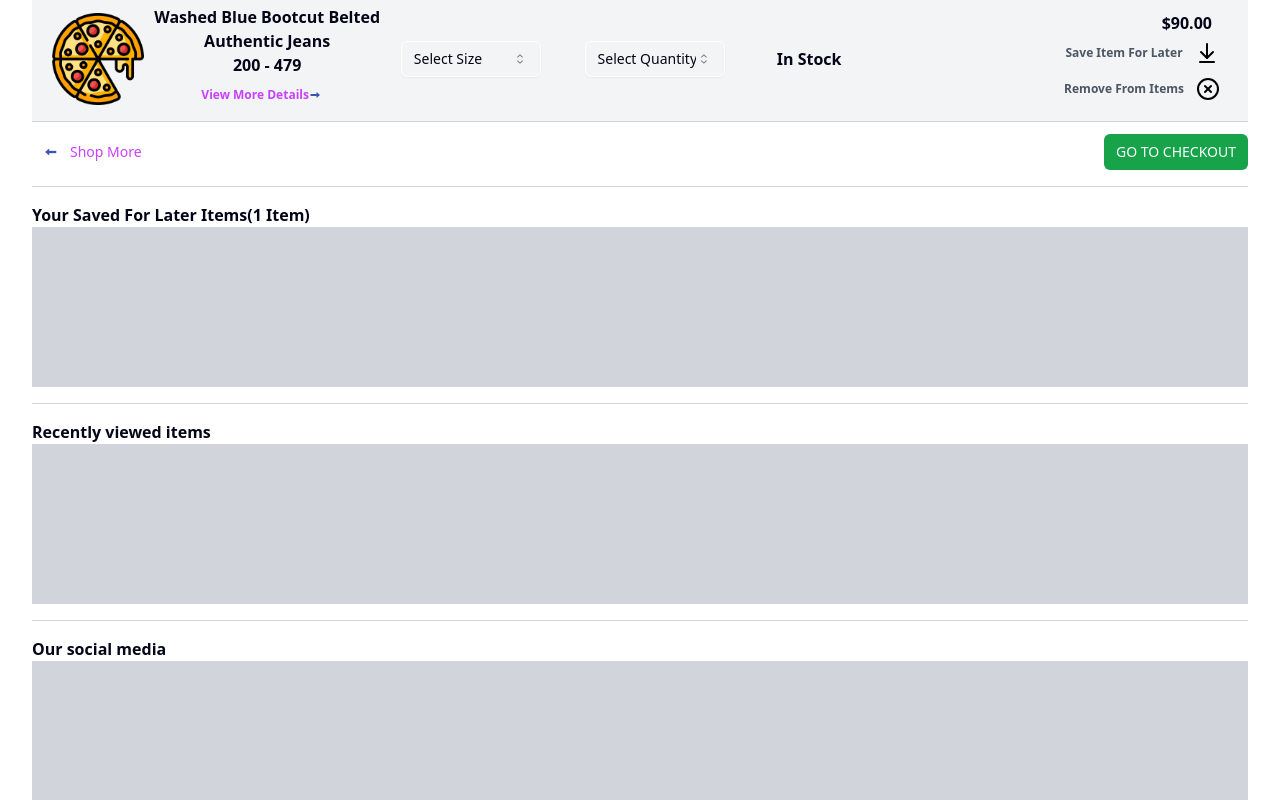
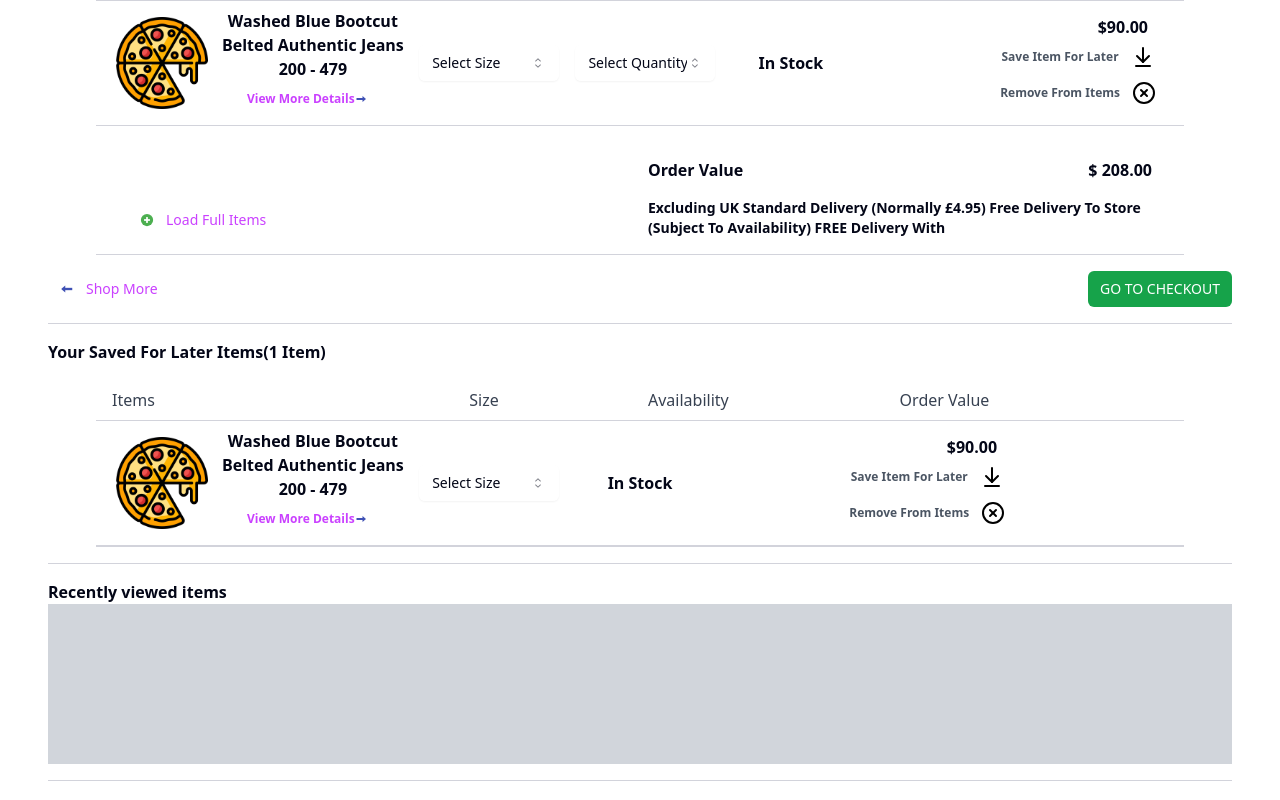
Before and after one commit to sunilgawai/www.pizzapoint.com, a Next.js app: page /cart in a window 1280 px wide. Shown: the part 560-1360 px from the top of the page. Built offline with nearby package versions, Linux system fonts and the light colour scheme.

Commit message:
feat: added saved items list to cart page

```diff
--- a/src/app/cart/page.tsx
+++ b/src/app/cart/page.tsx
@@ -3,10 +3,11 @@ import { Separator } from '@/components/ui/separator';
 import React from 'react'
 import { FcLeft } from 'react-icons/fc';
 import Cart from '../../components/user/cart';
+import Saved from '@/components/user/saved';
 
 const CartPage = () => {
     return (
-        <div className='container h-screen py-4'>
+        <div className='container h-screen py-4 px-12'>
             <div className="flex items-center justify-between my-3">
                 <span className="flex items-center">
                     <h1 className="font-semibold text-xl mr-2">
@@ -29,11 +30,8 @@ const CartPage = () => {
 
             <Separator className='my-4' />
 
-            <div>
-                <h1 className="font-semibold">Your Saved For Later Items(1 Item)</h1>
-                <div className="flex-1 h-40 bg-gray-300"></div>
-            </div>
-
+            <h1 className="font-semibold">Your Saved For Later Items(1 Item)</h1>
+            <Saved />
             <Separator className='my-4' />
 
             <div>
--- a/src/components/user/cart.tsx
+++ b/src/components/user/cart.tsx
@@ -1,10 +1,12 @@
 import React from 'react'
 import { Separator } from '../ui/separator';
 import CartItem from './cart-item';
+import { Button } from '../ui/button';
+import { FcPlus } from 'react-icons/fc';
 
 const Cart = () => {
     return (
-        <div className="flex-1 bg-gray-100">
+        <div className="flex-1 mx-12 my-4">
             <div className="grid grid-cols-6 gap-4 py-2 px-4">
                 <h2 className='font-medium font-sans text-gray-700 col-span-2'>Items</h2>
                 <h2 className='font-medium font-sans text-gray-700'>Size</h2>
@@ -17,6 +19,27 @@ const Cart = () => {
             <CartItem />
             <CartItem />
             <CartItem />
+            <div className="grid grid-cols-4 gap-4 px-8 py-4 items-end">
+                <div>
+                    <Button variant="link" size="sm"><FcPlus className='mr-3' /> Load Full Items</Button>
+                </div>
+                <div></div>
+                <div className='col-span-2'>
+                    {/* <div></div> */}
+                    <div className="flex items-center justify-between my-4">
+                        <h1 className='font-semibold'>Order Value</h1>
+                        <h1 className='font-semibold'>$ 208.00</h1>
+                    </div>
+                    <div>
+                        <p className='font-semibold text-sm font-sans'>
+                            Excluding UK Standard Delivery (Normally £4.95)
+                            Free Delivery To Store (Subject To Availability)
+                            FREE Delivery With
+                        </p>
+                    </div>
+                </div>
+            </div>
+            <Separator />
         </div>
     )
 }
--- /dev/null
+++ b/src/components/user/saved-item.tsx
@@ -0,0 +1,66 @@
+import React from 'react'
+import cartImg from "@/assets/pizza.png"
+import Image from 'next/image';
+import { Button } from '../ui/button';
+import { FcDownload, FcRight } from 'react-icons/fc';
+import { Select, SelectContent, SelectItem, SelectTrigger, SelectValue } from '../ui/select';
+import { ArrowDownToLine, XCircle } from 'lucide-react';
+const SavedItem = () => {
+    return (
+        <div className="grid grid-cols-7 border border-b border-t-0 border-l-0 border-r-0 px-4">
+            <div className="flex flex-row items-center justify-between col-span-2 py-2">
+                <Image width={100} src={cartImg} alt="item" className='py-2 px-1' />
+                <div className="flex flex-col items-center justify-center">
+                    <h1 className='text-base font-semibold  text-center'>Washed Blue Bootcut Belted Authentic Jeans</h1>
+                    <p className='text-base font-semibold  text-center'>200 - 479</p>
+                    <Button variant="link" size="sm" className='text-xs font-semibold  text-center'>
+                        View More Details
+                        <FcRight className='mr-3' />
+                    </Button>
+                </div>
+            </div>
+            <div className="flex items-center justify-center text-center">
+                <Select>
+                    <SelectTrigger className="w-[140px]">
+                        <SelectValue placeholder="Select Size" />
+                    </SelectTrigger>
+                    <SelectContent>
+                        <SelectItem value='sm'>sm</SelectItem>
+                        <SelectItem value='md'>md</SelectItem>
+                        <SelectItem value='lg'>lg</SelectItem>
+                    </SelectContent>
+                </Select>
+            </div>
+            {/* <div className="flex items-center justify-end text-right">
+                <Select>
+                    <SelectTrigger className="w-[140px]">
+                        <SelectValue placeholder="Select Quantity" />
+                    </SelectTrigger>
+                    <SelectContent>
+                        <SelectItem value='sm'>sm</SelectItem>
+                        <SelectItem value='md'>md</SelectItem>
+                        <SelectItem value='lg'>lg</SelectItem>
+                    </SelectContent>
+                </Select>
+            </div> */}
+            <div className="flex items-center justify-center">
+                <h2 className="font-semibold text-medium">In Stock</h2>
+            </div>
+            <div className="flex items-center justify-end text-right col-span-2">
+                <div className="flex flex-col">
+                    <h1 className="font-semibold mx-5">$90.00</h1>
+                    <Button variant="link" size="sm" className='text-xs font-semibold text-gray-600'>
+                        Save Item For Later
+                        <ArrowDownToLine className='ml-3 text-black' />
+                    </Button>
+                    <Button variant="link" size="sm" className='text-xs font-semibold text-gray-600'>
+                        Remove From Items
+                        <XCircle className='ml-3 text-black' />
+                    </Button>
+                </div>
+            </div>
+        </div>
+    )
+}
+
+export default SavedItem;
--- /dev/null
+++ b/src/components/user/saved.tsx
@@ -0,0 +1,25 @@
+import React from 'react'
+import { Separator } from '../ui/separator';
+import CartItem from './cart-item';
+import { Button } from '../ui/button';
+import { FcPlus } from 'react-icons/fc';
+import SavedItem from './saved-item';
+
+const Saved = () => {
+    return (
+        <div className="flex-1 mx-12 my-4">
+            <div className="grid grid-cols-6 gap-4 py-2 px-4">
+                <h2 className='font-medium font-sans text-gray-700 col-span-2'>Items</h2>
+                <h2 className='font-medium font-sans text-gray-700'>Size</h2>
+                {/* <h2 className='font-medium font-sans text-gray-700'>Quantity</h2> */}
+                <h2 className='font-medium font-sans text-gray-700'>Availability</h2>
+                <h2 className='font-medium font-sans text-gray-700 text-right'>Order Value</h2>
+            </div>
+            <Separator />
+            <SavedItem />
+            <Separator />
+        </div>
+    )
+}
+
+export default Saved;
```
